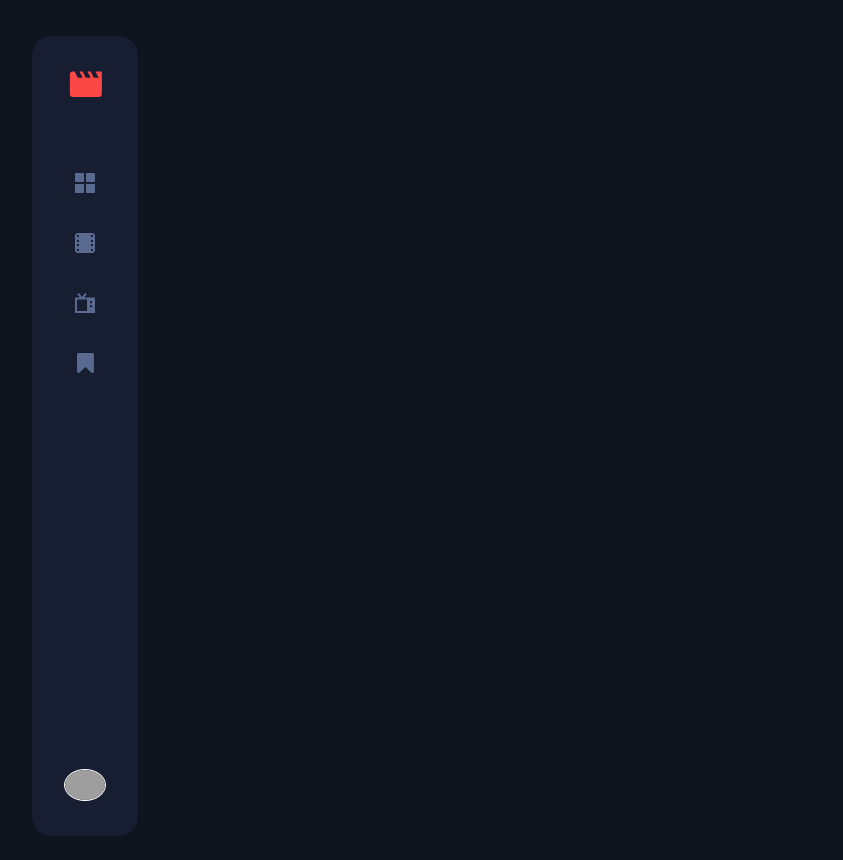
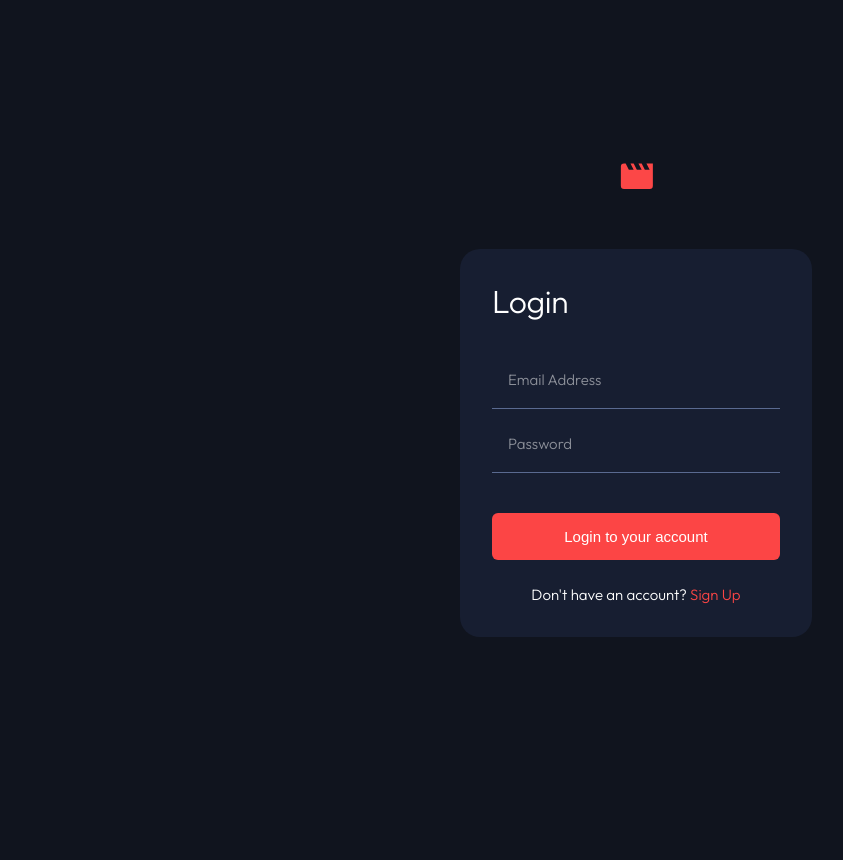
Before and after one commit to manolobrown/entertainment-web-app, a Vue app: page /login in a window 1280 px wide. Shown: the whole page, without its empty margins (4-847 px from the left). After the commit the page ends 800 px from the top, so only its background shows below. Built offline with nearby package versions, Linux system fonts and the light colour scheme; grey boxes are pictures that could not be loaded.

Commit message:
[UPDATE] Login Page

```diff
--- a/src/assets/scss/globals/layout.scss
+++ b/src/assets/scss/globals/layout.scss
@@ -49,3 +49,25 @@ main {
     padding-top: rem(36);
   }
 }
+
+.disable-header {
+  .header-wrap {
+    display: none;
+  }
+  .wrapper-main {
+    padding-top: 0;
+    width: 100%;
+    max-width: rem(400);
+  }
+  .wrapper {
+    display: flex;
+    align-items: center;
+    justify-content: center;
+    height: 100vh;
+    width: 100vw;
+  }
+  main {
+    padding-left: rem(24) !important;
+    padding-right: rem(24) !important;
+  }
+}
--- a/src/components/CardSlider.vue
+++ b/src/components/CardSlider.vue
@@ -9,7 +9,7 @@ defineProps({
 </script>
 
 <template>
-  <div class="card-slider">
+  <div class="card-slider vertical-scroll">
     <Card
       classModifier="card--overlay"
       v-for="movie in movies"
@@ -24,20 +24,48 @@ defineProps({
 .card-slider {
   display: flex;
   column-gap: rem(16);
-  overflow-x: scroll;
+  overflow-x: auto;
+  overscroll-behavior-inline: contain;
   margin-block-end: rem(24);
   margin-right: rem(-16);
+
+  scroll-snap-type: inline mandatory;
+  scroll-padding-inline: rem(16);
+
+  padding: 0 0 rem(24);
+
   .card {
-    flex: 0 0 rem(470);
-    max-width: rem(470);
+    flex: 0 0 rem(240);
+    max-width: rem(240);
     width: 100%;
+    scroll-snap-align: start;
   }
+}
+
+.vertical-scroll::-webkit-scrollbar-track {
+  background-color: var(--semi-dark-blue);
+  border-radius: 100vw;
+  margin-block: 0.5em;
+}
+.vertical-scroll::-webkit-scrollbar {
+  width: 2em;
+  height: 1em;
+}
+.vertical-scroll::-webkit-scrollbar-thumb {
+  background-color: var(--greyish-blue);
+  border: 0.25em solid var(--greyish-blue);
+  border-radius: 100vw;
 }
 @include breakpoint(medium) {
   .card-slider {
     column-gap: rem(40);
     margin-right: rem(-25);
     margin-block-end: rem(40);
+  }
+
+  .card {
+    flex: 0 0 rem(470);
+    max-width: rem(470);
   }
 }
 @include breakpoint(large) {
--- a/src/router/index.js
+++ b/src/router/index.js
@@ -3,6 +3,7 @@ import Home from "../views/Home.vue";
 import Movies from "../views/Movies.vue";
 import TvSeries from "../views/TvSeries.vue";
 import BookMarked from "../views/BookMarked.vue";
+import Login from "../views/Login.vue";
 
 const router = createRouter({
   history: createWebHistory(import.meta.env.BASE_URL),
@@ -28,6 +29,12 @@ const router = createRouter({
       name: "bookmarked",
       component: BookMarked,
     },
+    {
+      path: "/login",
+      name: "login",
+      component: Login,
+      meta: { bodyClass: "bg-light" },
+    },
   ],
 });
 
--- a/src/views/Login.vue
+++ b/src/views/Login.vue
@@ -1,9 +1,96 @@
 <script setup>
-import TheWelcome from "@/components/TheWelcome.vue";
+import { onBeforeMount, onUnmounted } from "vue";
+import LogoIcon from "@/components/icons/IconLogo.vue";
+
+onBeforeMount(() => {
+  document.body.classList.add("disable-header", "login");
+});
+onUnmounted(() => {
+  document.body.classList.remove("disable-header", "login");
+});
 </script>
 
 <template>
   <main>
-    <TheWelcome />
+    <div class="form-wrapper">
+      <LogoIcon />
+      <form action="">
+        <h2>Login</h2>
+        <input type="email" placeholder="Email Address" />
+        <input type="password" placeholder="Password" />
+        <button>Login to your account</button>
+        <p>Don't have an account? <a href="#">Sign Up</a></p>
+      </form>
+    </div>
   </main>
 </template>
+<style lang="scss" scoped>
+@use "@/assets/scss/util" as *;
+.form-wrapper {
+  display: flex;
+  flex-direction: column;
+  gap: rem(58.4);
+
+  svg {
+    margin: 0 auto;
+  }
+}
+form {
+  display: flex;
+  flex-direction: column;
+  gap: rem(24);
+  border-radius: rem(20);
+  background-color: var(--semi-dark-blue);
+  padding: rem(32);
+}
+button {
+  background-color: var(--red);
+  border: 0;
+  color: #fff;
+  display: flex;
+  align-items: center;
+  justify-content: center;
+  border-radius: rem(6);
+  font-size: rem(15);
+  padding: rem(15);
+  width: 100%;
+  max-width: 100%;
+  margin-top: rem(16);
+  cursor: pointer;
+
+  transition: color 0.2s ease-in-out, background-color 0.2s ease-in-out;
+
+  &:hover {
+    background-color: var(--white);
+    color: var(--semi-dark-blue);
+  }
+}
+
+input {
+  display: block;
+  width: 100%;
+  border: 0;
+  background-color: transparent;
+  border-bottom: 1px solid var(--greyish-blue);
+  caret-color: var(--red);
+  transition: all 0.3s ease-in-out;
+  padding: 0 0 rem(18) rem(16);
+  &,
+  &::placeholder {
+    font-size: rem(15);
+  }
+  &:focus,
+  &:focus-visible,
+  &:hover {
+    outline: 0;
+    border-bottom: 1px solid var(--white);
+  }
+}
+a {
+  color: var(--red);
+}
+p {
+  margin: 0;
+  text-align: center;
+}
+</style>
```
